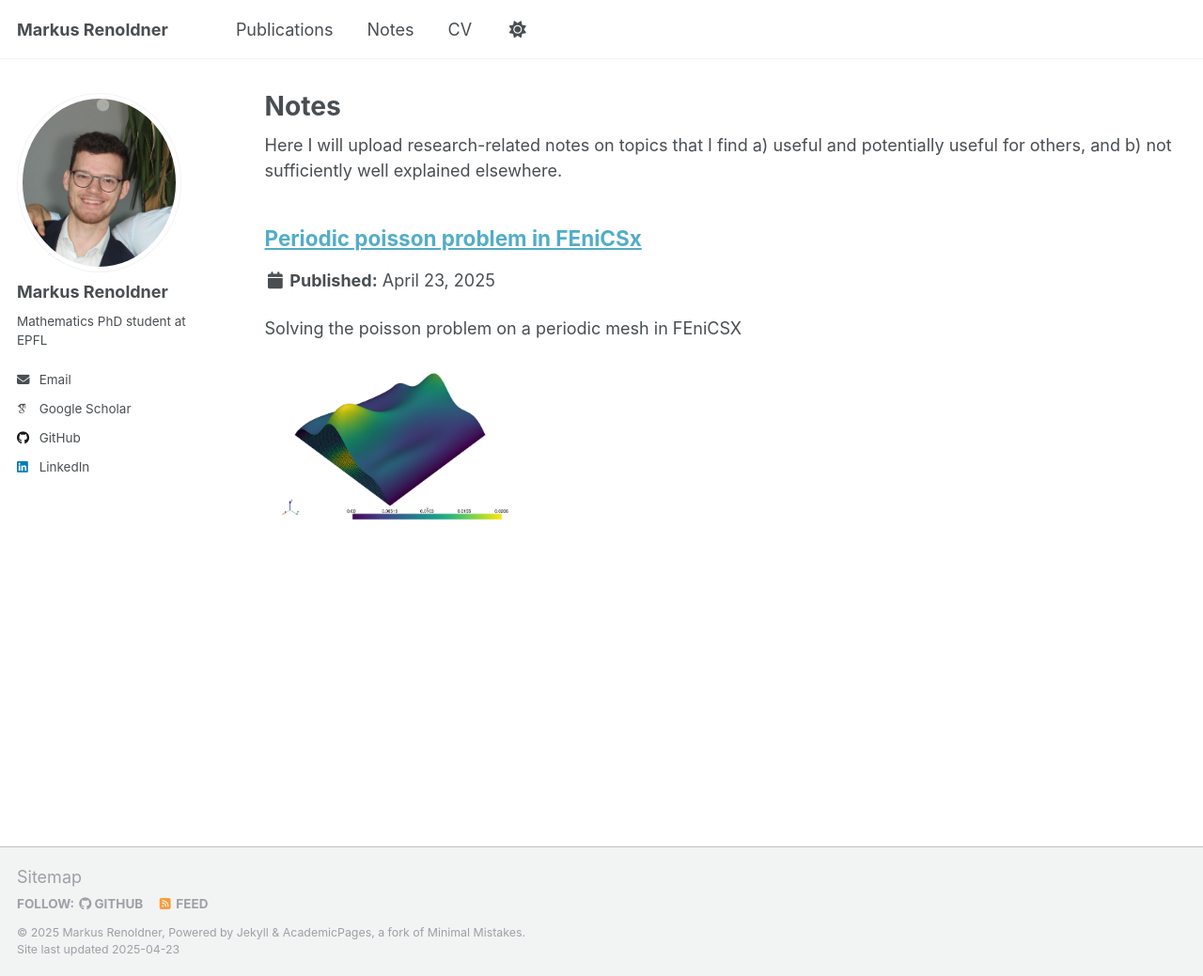
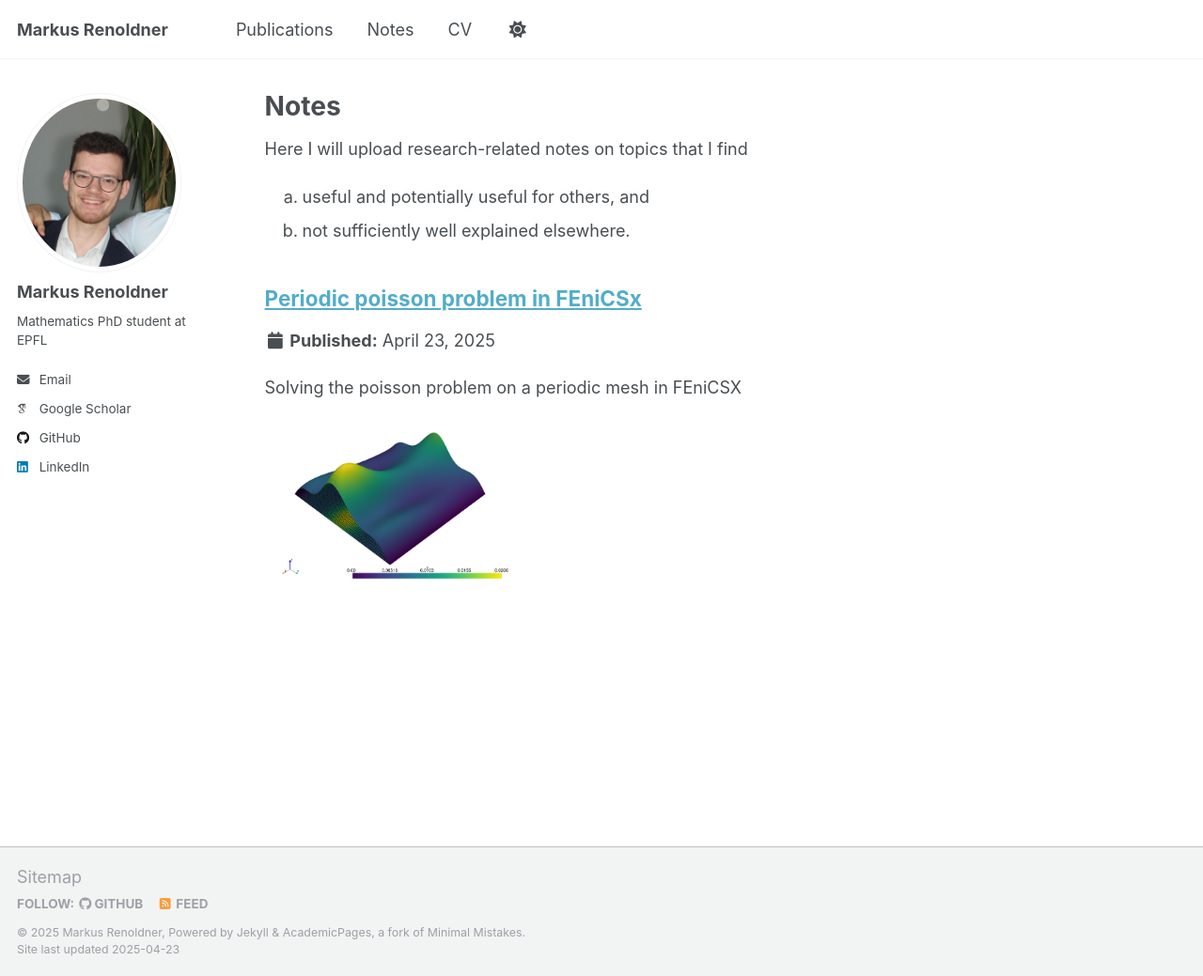
Before and after one commit to markusrenoldner/website, a Jekyll site: the page built from _pages/portfolio.html, in a window 1280 px wide and 1039 px high. Shown: the whole window at 94% size. Built offline with Jekyll 4.4.1, drawn with Linux system fonts in a browser that asks for light colours; some web fonts are replaced.

Commit message:
Update portfolio.html

```diff
--- a/_pages/portfolio.html
+++ b/_pages/portfolio.html
@@ -7,10 +7,13 @@
 
 {% include base_path %}
 
-Here I will upload research-related notes on topics that I find
+<p>Here I will upload research-related notes on topics that I find</p>
 
-a) useful and potentially useful for others, and
-b) not sufficiently well explained elsewhere.
+<ol type="a">
+  <li>useful and potentially useful for others, and</li>
+  <li>not sufficiently well explained elsewhere.</li>
+</ol>
+
 
 {% for post in site.portfolio %}
   {% include archive-single.html %}
```
